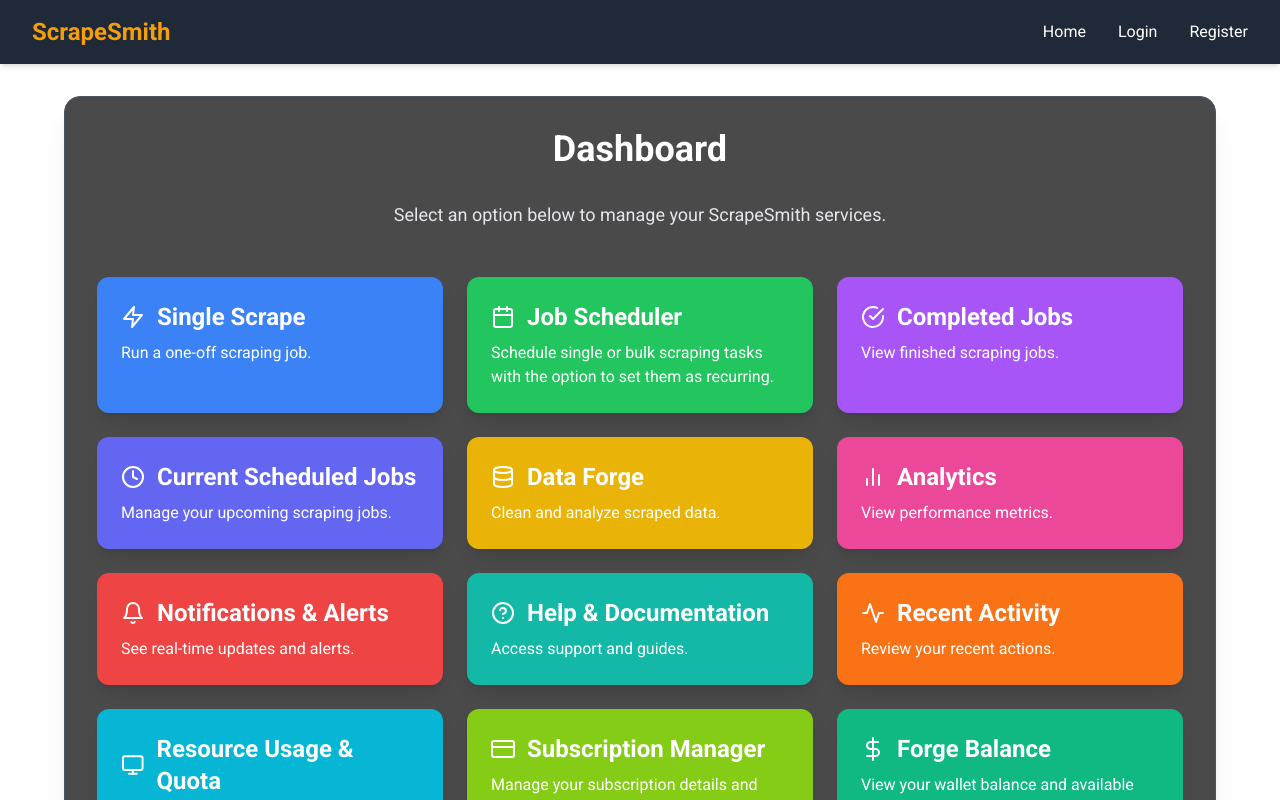
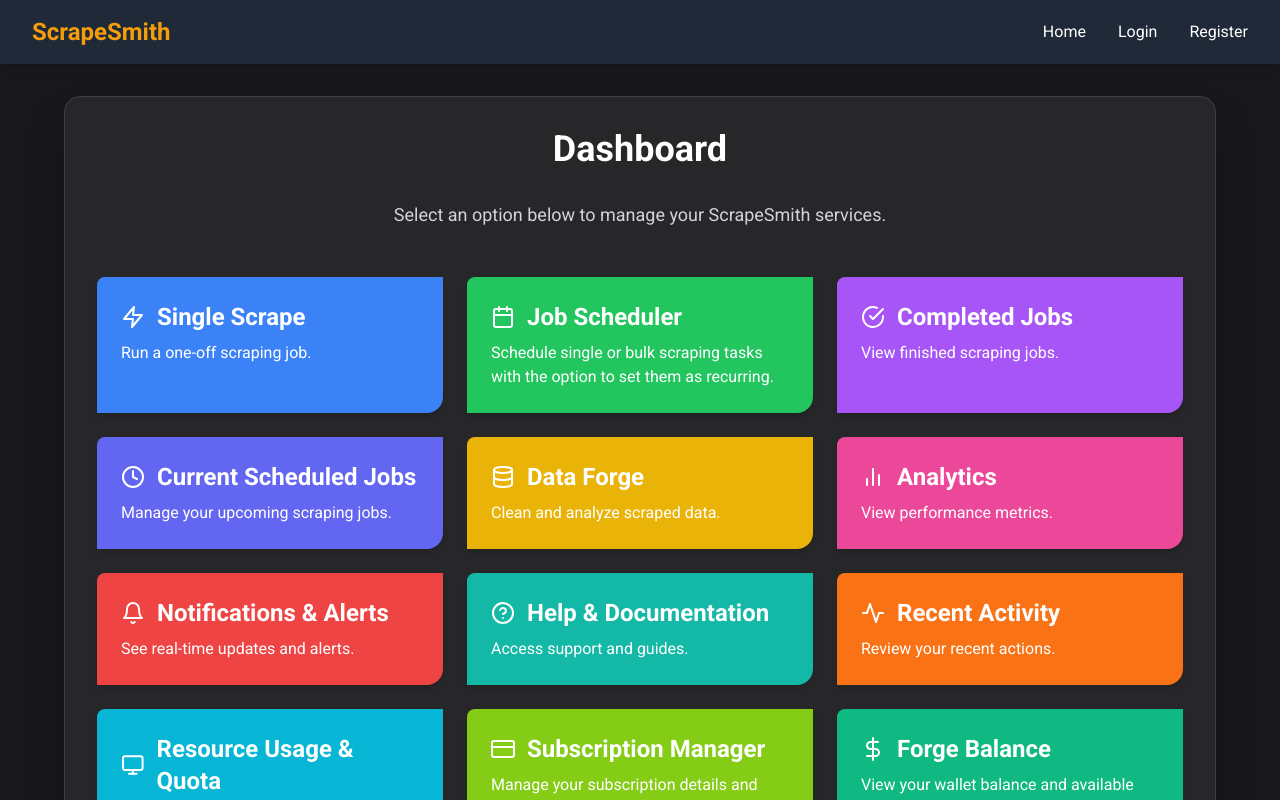
Before and after one commit to SpursFan21/ScrapeSmith-Frontend, a Next.js app in the folder frontend/: page /dashboard in a window 1280 px wide. Shown: the top 800 px of the page. Built offline with nearby package versions, Linux system fonts and the light colour scheme.

Commit message:
dashboard update

```diff
--- a/frontend/src/app/dashboard/page.tsx
+++ b/frontend/src/app/dashboard/page.tsx
@@ -1,10 +1,15 @@
 // frontend/src/app/dashboard/page.tsx
 "use client";
 
-import React from "react";
+import React, { useEffect, useState } from "react";
 import Link from "next/link";
-import { Transition } from "@headlessui/react";
-import { FiZap, FiCalendar, FiCheckCircle, FiClock, FiDatabase, FiBarChart2, FiBell, FiHelpCircle, FiActivity, FiMonitor, FiCreditCard, FiDollarSign } from "react-icons/fi";
+import { useSelector } from "react-redux";
+import { RootState } from "@/redux/store";
+import {
+  FiZap, FiCalendar, FiCheckCircle, FiClock,
+  FiDatabase, FiBarChart2, FiBell, FiHelpCircle,
+  FiActivity, FiMonitor, FiCreditCard, FiDollarSign,
+} from "react-icons/fi";
 
 interface DashboardOption {
   title: string;
@@ -15,7 +20,15 @@ interface DashboardOption {
 }
 
 const Dashboard: React.FC = () => {
-  // Array of dashboard options with icons
+  const [isClient, setIsClient] = useState(false);
+
+  //  Prevent hydration mismatch or early Redux access
+  useEffect(() => {
+    setIsClient(true);
+  }, []);
+
+  const accessToken = useSelector((state: RootState) => state.auth.accessToken);
+
   const options: DashboardOption[] = [
     {
       title: "Single Scrape",
@@ -103,41 +116,35 @@ const Dashboard: React.FC = () => {
     },
   ];
 
+  if (!isClient) return null; // Prevent crash during SSR
+
   return (
-    <div className="min-h-screen flex items-center justify-center p-8">
-      {/* Container with metallic grey background and a border */}
-      <div className="w-full max-w-6xl bg-metallic border border-gray-600 p-8 rounded-2xl shadow-xl">
+    <div className="min-h-screen flex items-center justify-center p-8 bg-zinc-900">
+      <div className="w-full max-w-6xl bg-zinc-800 border border-zinc-700 p-8 rounded-2xl shadow-2xl">
         <h1 className="text-4xl font-extrabold text-center text-white mb-8">
           Dashboard
         </h1>
-        <p className="text-center text-lg text-gray-200 mb-12">
+        <p className="text-center text-lg text-zinc-300 mb-12">
           Select an option below to manage your ScrapeSmith services.
         </p>
         <div className="grid grid-cols-1 sm:grid-cols-2 lg:grid-cols-3 gap-6">
           {options.map((option) => (
-            <Transition
+            <Link
               key={option.title}
-              appear={true}
-              show={true}
-              enter="transition duration-300 transform"
-              enterFrom="opacity-0 scale-95"
-              enterTo="opacity-100 scale-100"
+              href={option.href}
+              className={`group block p-6 ${option.bgColor}
+                rounded-tl-lg rounded-br-2xl
+                shadow-md hover:shadow-xl
+                hover:scale-105 hover:brightness-110
+                hover:ring-2 hover:ring-amber-400 hover:ring-offset-2
+                transition-all duration-300`}
             >
-              <Link
-                href={option.href}
-                className={`group block p-6 rounded-xl shadow-lg ${option.bgColor} hover:shadow-2xl transition-all duration-300`}
-              >
-                <div className="flex items-center space-x-3 mb-2">
-                  {option.icon}
-                  <h2 className="text-2xl font-bold text-white">
-                    {option.title}
-                  </h2>
-                </div>
-                <p className="text-white group-hover:opacity-90">
-                  {option.description}
-                </p>
-              </Link>
-            </Transition>
+              <div className="flex items-center space-x-3 mb-2">
+                {option.icon}
+                <h2 className="text-2xl font-bold text-white">{option.title}</h2>
+              </div>
+              <p className="text-white group-hover:opacity-90">{option.description}</p>
+            </Link>
           ))}
         </div>
       </div>
--- a/frontend/src/app/layout.tsx
+++ b/frontend/src/app/layout.tsx
@@ -1,10 +1,11 @@
 // frontend/src/app/layout.tsx
+
 import "../styles/globals.css";
 import { Roboto } from "next/font/google";
 import Navbar from "./_components/NavBar";
 import Footer from "./_components/Footer";
 import Providers from "./providers";
-import AuthReset from "./_components/AuthReset"; // new
+import AuthReset from "./_components/AuthReset";
 
 const roboto = Roboto({
   weight: ["400", "500", "700"],
@@ -20,9 +21,12 @@ export const metadata = {
 export default function RootLayout({ children }: { children: React.ReactNode }) {
   return (
     <html lang="en">
-      <body className={`${roboto.className} min-h-screen flex flex-col bg-metal text-white`}>
+      <body
+        className={`${roboto.className} min-h-screen flex flex-col text-white`}
+        style={{ backgroundColor: "rgb(107, 107, 110)" }}
+      >
         <Providers>
-          <AuthReset /> {/* clears tokens on client boot */}
+          <AuthReset />
           <Navbar />
           <main className="flex-grow">{children}</main>
           <Footer />
--- a/frontend/src/app/providers.tsx
+++ b/frontend/src/app/providers.tsx
@@ -1,3 +1,5 @@
+//Frontend\frontend\src\app\providers.tsx
+
 "use client"; // This is a client component
 import React from "react";
 import { Provider } from "react-redux";
```
